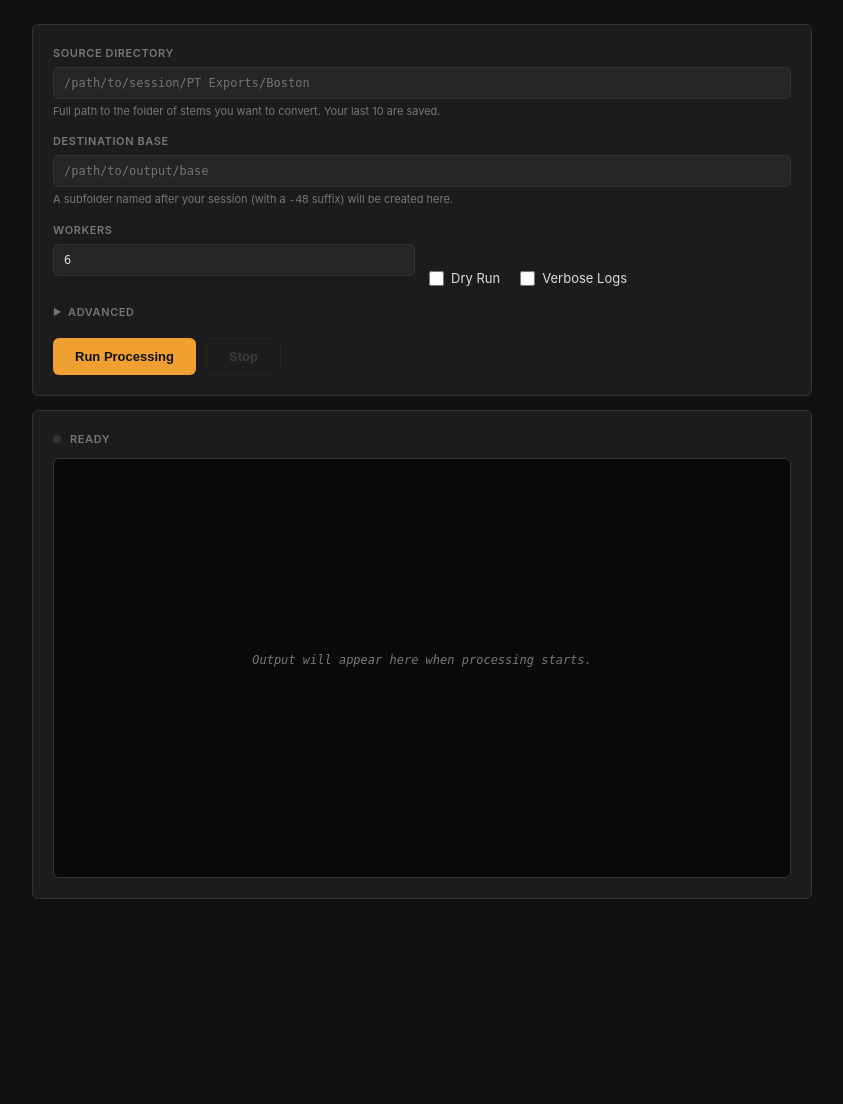
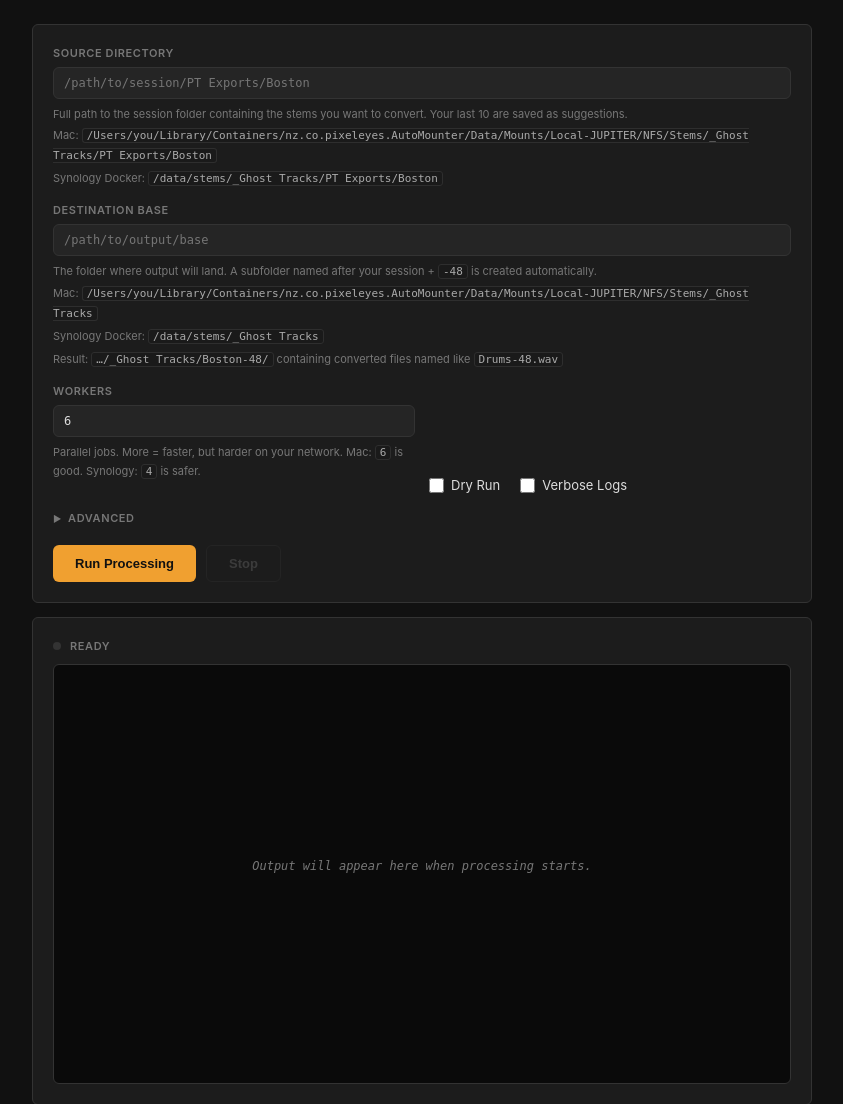
Before and after one commit to scottie8392/ghost-processing, a Flask app: page / in a window 1280 px wide. Shown: the part 55-1159 px from the top of the page, without its empty margins (218-1061 px from the left). Before the commit the page ends 954 px from the top, so only its background shows below. Run offline with Flask 3, Linux system fonts and the light colour scheme.

Commit message:
Add formatted examples under each UI field
- Source/dest fields show real Mac (AutoMounter) and Docker path examples
- Dest field shows the resulting output folder and file naming convention
- Workers field hints at recommended values per environment
- Advanced fields explain what each setting does with example values

Co-Authored-By: Claude Sonnet 4.6 <noreply@anthropic.com>

```diff
--- a/templates/index.html
+++ b/templates/index.html
@@ -81,7 +81,17 @@
     }
     input:focus { border-color: var(--accent); }
 
-    .hint { font-size: 11px; color: var(--text-dim); margin-top: 4px; }
+    .hint { font-size: 11px; color: var(--text-dim); margin-top: 6px; line-height: 1.7; }
+    .hint code {
+      font-family: var(--mono);
+      font-size: 11px;
+      color: #aaa;
+      background: #1a1a1a;
+      border: 1px solid #2e2e2e;
+      border-radius: 3px;
+      padding: 0 4px;
+    }
+    .hint .ex { display: block; margin-top: 3px; }
 
     /* Row layout */
     .row { display: flex; gap: 14px; }
@@ -219,7 +229,11 @@
         <option value="{{ path }}">
         {% endfor %}
       </datalist>
-      <div class="hint">Full path to the folder of stems you want to convert. Your last 10 are saved.</div>
+      <div class="hint">
+        Full path to the session folder containing the stems you want to convert. Your last 10 are saved as suggestions.
+        <span class="ex">Mac: <code>/Users/you/Library/Containers/nz.co.pixeleyes.AutoMounter/Data/Mounts/Local-JUPITER/NFS/Stems/_Ghost Tracks/PT Exports/Boston</code></span>
+        <span class="ex">Synology Docker: <code>/data/stems/_Ghost Tracks/PT Exports/Boston</code></span>
+      </div>
     </div>
 
     <div class="field">
@@ -227,7 +241,12 @@
       <input type="text" id="dest_base"
              placeholder="/path/to/output/base"
              value="{{ profile.dest_base or '' }}">
-      <div class="hint">A subfolder named after your session (with a <code>-48</code> suffix) will be created here.</div>
+      <div class="hint">
+        The folder where output will land. A subfolder named after your session + <code>-48</code> is created automatically.
+        <span class="ex">Mac: <code>/Users/you/Library/Containers/nz.co.pixeleyes.AutoMounter/Data/Mounts/Local-JUPITER/NFS/Stems/_Ghost Tracks</code></span>
+        <span class="ex">Synology Docker: <code>/data/stems/_Ghost Tracks</code></span>
+        <span class="ex">Result: <code>…/_Ghost Tracks/Boston-48/</code> containing converted files named like <code>Drums-48.wav</code></span>
+      </div>
     </div>
 
     <div class="row">
@@ -235,6 +254,7 @@
         <label class="field-label">Workers</label>
         <input type="number" id="max_workers" min="1" max="16"
                value="{{ profile.max_workers or 6 }}">
+        <div class="hint">Parallel jobs. More = faster, but harder on your network. Mac: <code>6</code> is good. Synology: <code>4</code> is safer.</div>
       </div>
       <div class="field" style="display:flex; align-items:flex-end; padding-bottom:1px;">
         <div class="checks">
@@ -258,11 +278,13 @@
             <label class="field-label">Target Sample Rate (Hz)</label>
             <input type="number" id="target_sample_rate"
                    value="{{ profile.target_sample_rate or 48000 }}">
+            <div class="hint">Output sample rate. Example: <code>48000</code> (48kHz). Files already at this rate are skipped automatically.</div>
           </div>
           <div class="field">
             <label class="field-label">Silence Threshold (dB)</label>
             <input type="number" id="silence_thresh" step="0.5"
                    value="{{ profile.silence_thresh or -50.0 }}">
+            <div class="hint">Files quieter than this are rejected. Example: <code>-50.0</code> — lower = stricter. Most empty stems land well below this.</div>
           </div>
         </div>
         <div class="row">
@@ -270,11 +292,13 @@
             <label class="field-label">Min Silence Length (ms)</label>
             <input type="number" id="min_silence_len"
                    value="{{ profile.min_silence_len or 200 }}">
+            <div class="hint">How long a gap must be to count as silence. Example: <code>200</code> ms.</div>
           </div>
           <div class="field">
             <label class="field-label">Min Non-Silent Length (ms)</label>
             <input type="number" id="min_non_silent_len"
                    value="{{ profile.min_non_silent_len or 10 }}">
+            <div class="hint">Shortest blip that counts as audio. Example: <code>10</code> ms — files with only shorter blips are rejected.</div>
           </div>
         </div>
       </div>
```
